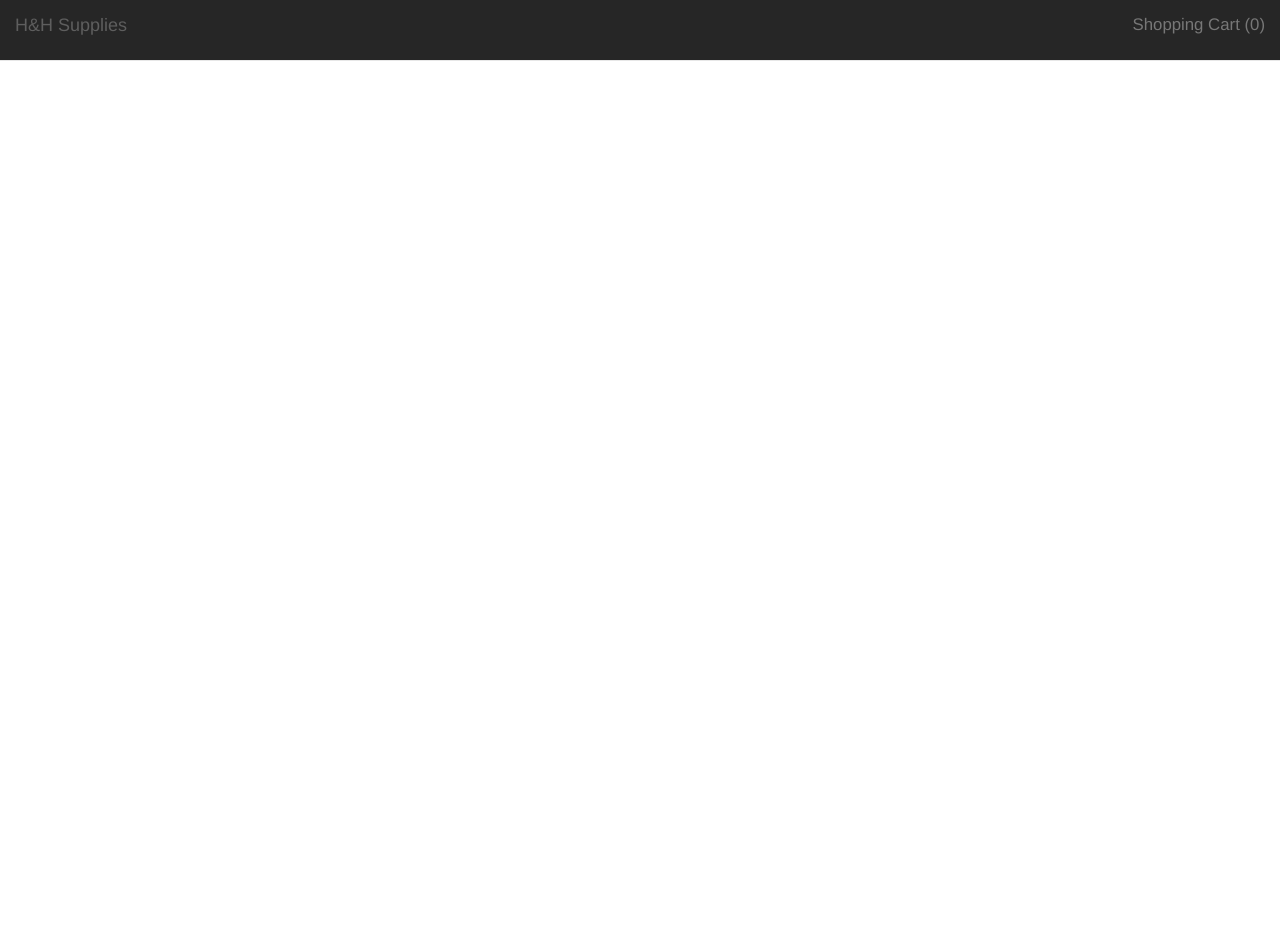
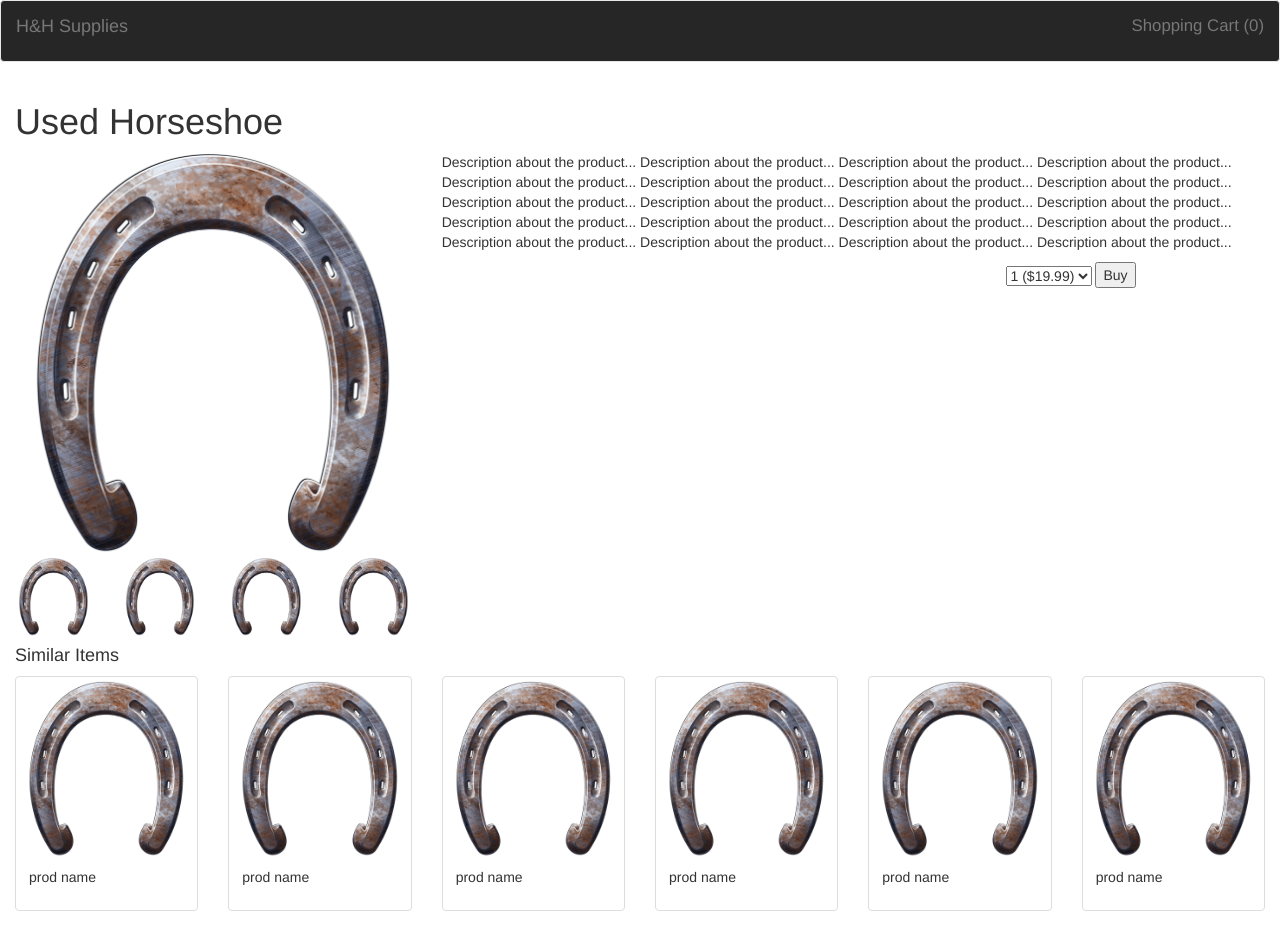
Before and after one commit to christopherclark/ecommerce, a CodeIgniter app: page /index.php/purchases/get_product_by_id/1 in a window 1280 px wide. Before the commit the page ends 61 px from the top, so only its background shows below. Run offline with CodeIgniter, Linux system fonts and the light colour scheme; data comes from the database, SQL or seed files in the repository; data that the repository does not hold is empty; some libraries are stand-ins or nearby versions.

Commit message:
Added img directory and completed view_product view.

```diff
--- a/application/config/routes.php
+++ b/application/config/routes.php
@@ -3,4 +3,6 @@
 $route['default_controller'] = "purchases";
 $route['404_override'] = '';
 
+$route['products/show/(:any)'] = "purchases/get_product_by_id/$1";
+
 //end of routes.php
--- a/application/controllers/purchases.php
+++ b/application/controllers/purchases.php
@@ -22,7 +22,7 @@ class  Purchases extends CI_Controller {
 		$this->load->view('/purchases/all_products', $data);
 	}
 
-	public function get_product_by_id()
+	public function get_product_by_id($id)
 	{
 		$data['product'] = $this->Purchase->get_product_by_id($id);
 		$this->load->view('/purchases/view_product', $data);
--- a/application/models/purchase.php
+++ b/application/models/purchase.php
@@ -5,7 +5,7 @@ class  Purchase extends CI_Model {
 	public function get_all_products()
 	{
 		$query = ("SELECT * FROM products");
-		return $this->db->query($query)->result_array;
+		return $this->db->query($query)->result_array();
 	}
 	public function count($post)
 	{
@@ -20,13 +20,13 @@ class  Purchase extends CI_Model {
 	public function get_all_categories()
 	{
 		$query = ("SELECT * FROM categories");
-		return $this->db->query($query)->result_array;
+		return $this->db->query($query)->result_array();
 	}
 
 	public function get_product_by_id($id)
 	{
 		$query = ("SELECT * FROM products WHERE id  = ?");
-		return $this->db->query($query, $id)->row_array;
+		return $this->db->query($query, $id)->row_array();
 	}
 
 }
--- a/application/views/admins/partials/admins_nav.php
+++ b/application/views/admins/partials/admins_nav.php
@@ -1,4 +1,4 @@
-<nav class="admins navbar navbar-default navbar-fixed-top">
+<nav class="admins navbar navbar-default">
 	<div class="container-fluid">
 		<ul class="nav navbar-header">
 			<li class="navbar-brand">Dashboard</li>
--- a/application/views/purchases/partials/purchases_nav.php
+++ b/application/views/purchases/partials/purchases_nav.php
@@ -1,4 +1,4 @@
-<nav class="purchases navbar navbar-default navbar-fixed-top">
+<nav class="purchases navbar navbar-default">
 	<div class="container-fluid">
 		<ul class="nav navbar-header">
 			<p class="navbar-brand">H&H Supplies</p>
--- a/application/views/purchases/view_product.php
+++ b/application/views/purchases/view_product.php
@@ -9,5 +9,54 @@
 </head>
 <body>
 	<?php include('partials/purchases_nav.php'); ?>
+   	<div class="container-fluid">
+
+		<!-- PRODUCT INF0 SECTION -->
+		<h1>Used Horseshoe</h1>
+		<div class="row">
+			<div class="col-md-4 col-sm-4 col-xs-4"> <!-- left third -->
+				<img src="/assets/img/used_horseshoe.png" width="100%" alt="thumbnail">
+				<div class="row">
+					<?php for ($i=0; $i<4; $i++) { ?>
+					<div class="col-md-3 col-sm-3 col-xs-3">
+						<img src="/assets/img/used_horseshoe.png" width="100%" alt="thumbnail">
+					</div>
+					<?php } ?>
+				</div>
+			</div> <!-- closes left third -->
+			<div class="col-md-8 col-sm-8 col-xs-8"> <!-- right third -->
+				<p> <?php for ($i=0; $i<20; $i++) { ?>
+					Description about the product...
+					<?php } ?>
+				</p>
+				<form class="form-inline col-md-offset-8 col-md-4 col-sm-offset-8 col-sm-4 col-xs-offset-8 col-xs-4" action="/purchases/add_to_cart" method="post">
+					<div class="form-group">
+						<select name="product_qty">
+							<option value="1">1 ($19.99)</option>
+							<option value="2">2 ($39.98)</option>
+							<option value="3">3 ($59.97)</option>
+						</select>
+					</div>
+					<input type="submit" value="Buy">
+				</form>
+			</div> <!-- closes right third -->
+		</div>
+		<!-- SIMILAR ITEMS SECTION -->
+		<h4>Similar Items</h4>
+		<div class="row">
+			<?php for ($i=0; $i<6; $i++) { ?>
+			<div class="col-xs-2">
+				<div class="thumbnail">
+					<img src="/assets/img/used_horseshoe.png" alt="thumbnail">
+					<div class="caption">
+						<p>prod name</p>
+					</div>
+				</div>
+			</div>
+			<?php } ?>
+		</div>
+
+
+   	</div>
 </body>
 </html>
```
Also changed, not shown: assets/img/used_horseshoe.png (added), 4 other files.
